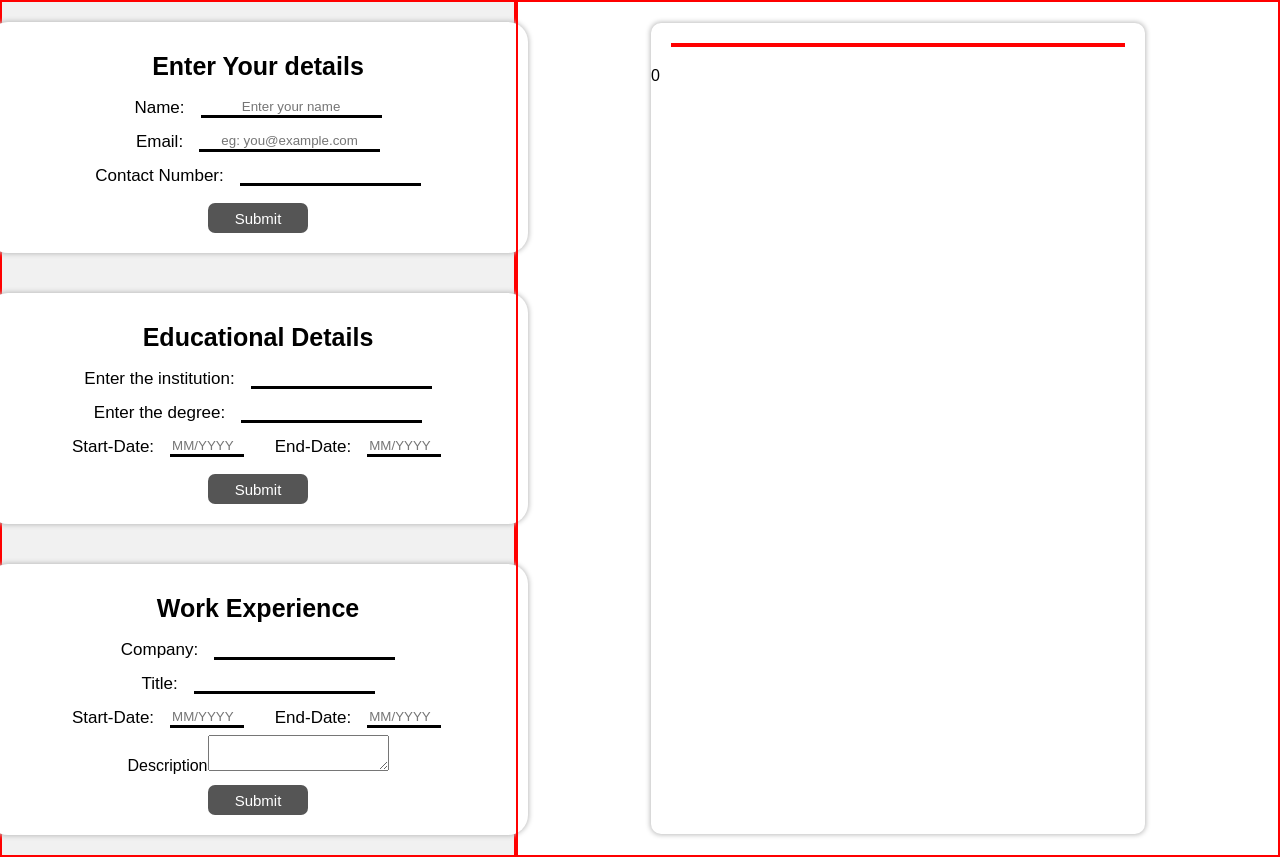
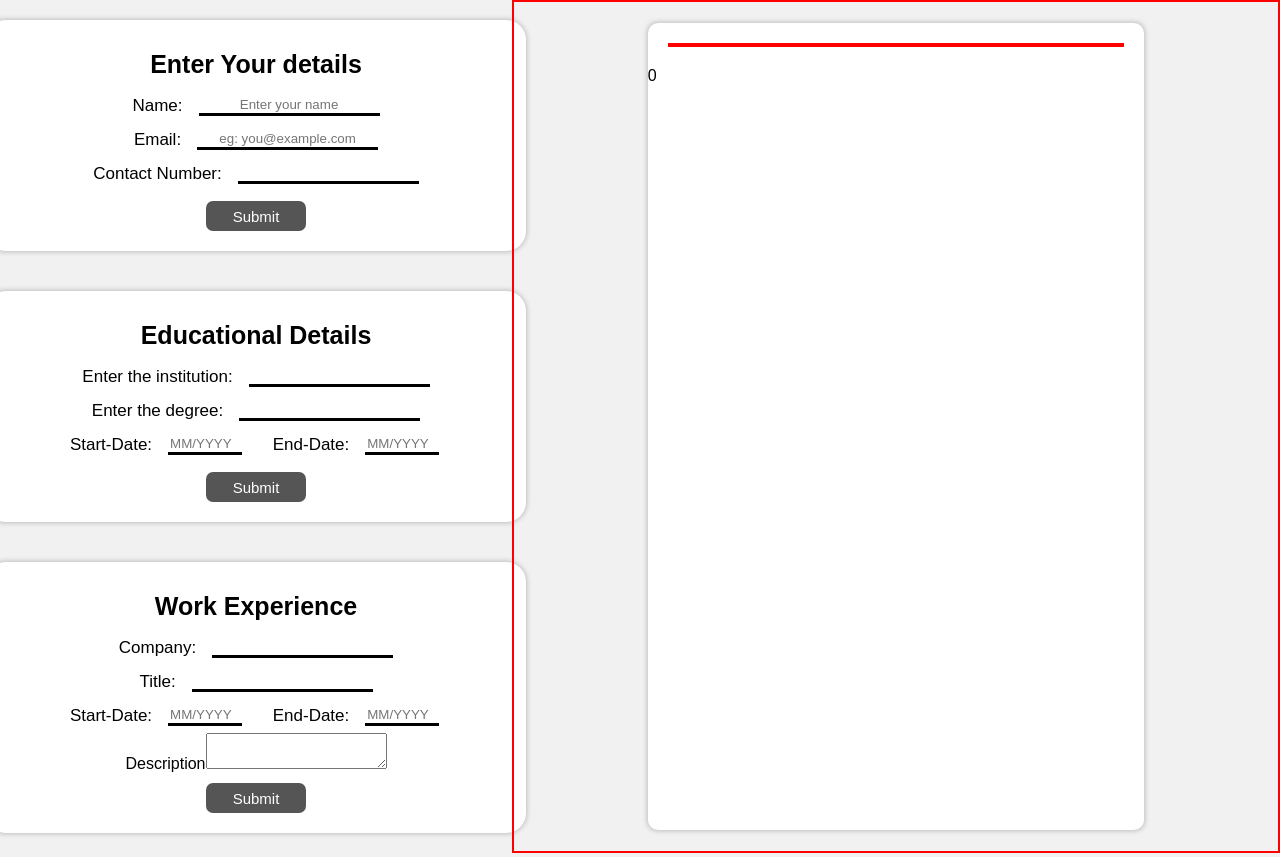
Before and after one commit to ActionJags95/odin_testing, a React (Vite) app in the folder Projects/resume-builder/: page / in a window 1280 px wide. Built offline with nearby package versions, Linux system fonts and the light colour scheme.

Commit message:
Touch Ups

```diff
--- a/Projects/resume-builder/src/App.css
+++ b/Projects/resume-builder/src/App.css
@@ -1,8 +1,9 @@
 body {
   font-family: "Noto-Sans", sans-serif;
-  /* background-color: #f1f1f1; */
+  background-color: #f1f1f1;
   margin: 0;
   padding: 0;
+  height: 100%;
 }
 
 .resume-builder {
@@ -10,9 +11,7 @@ body {
 }
 
 .input-section {
-  background-color: #f1f1f1;
   width: 40%;
-  border: 2px solid red;
   display: flex;
   flex-direction: column;
   align-items: center;
```
